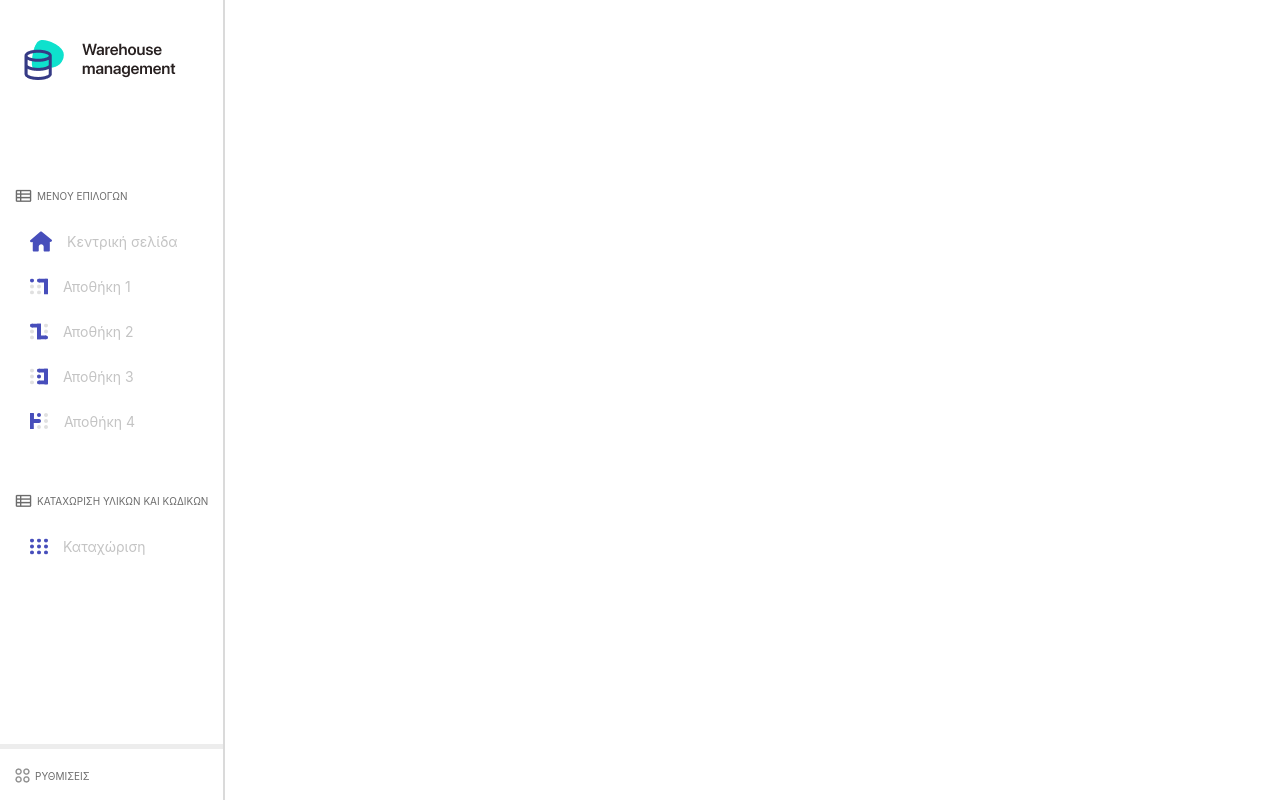
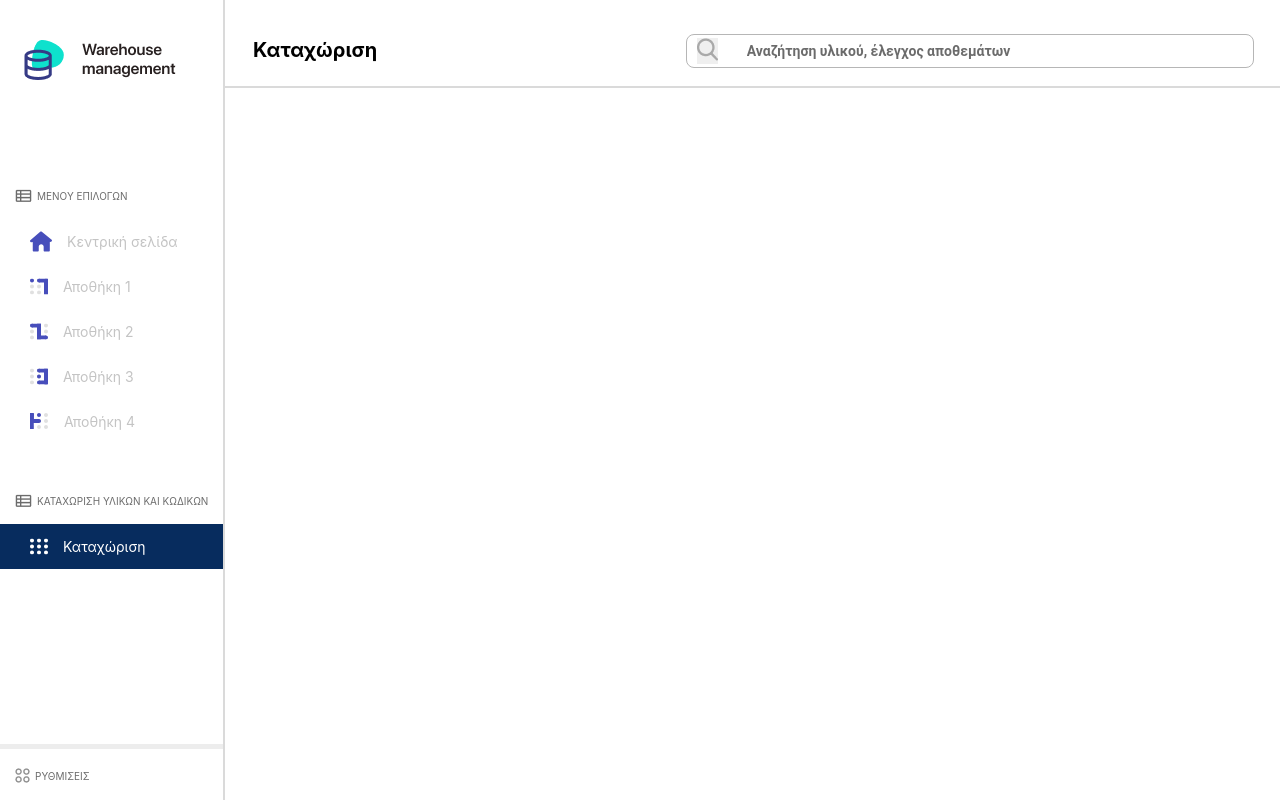
Before and after one commit to masaka222/quintessential, a React (Create React App) app: page /management/entry in a window 1280 px wide. Built offline with nearby package versions, Linux system fonts and the light colour scheme; a web font is replaced by a local one.

Commit message:
Sidebar scrolling

```diff
--- /dev/null
+++ b/src/EntryPage/EntryPage.js
@@ -0,0 +1,12 @@
+import React from 'react';
+import Header from '../Header/Header';
+
+function EntryPage() {
+  return (
+    <div className="EntryPage">
+      <Header title='Καταχώριση'/>
+    </div>
+  );
+}
+
+export default EntryPage;
--- a/src/ImageSection/ImageSection.css
+++ b/src/ImageSection/ImageSection.css
@@ -4,10 +4,6 @@
     background-position: center right;
     background-repeat: no-repeat;
     background-size: cover;
-}
-
-.ImageSection_image{
-    height: 100vh;
 }
 
 @media only screen and (max-width: 786px){
--- a/src/ImageSection/ImageSection.js
+++ b/src/ImageSection/ImageSection.js
@@ -1,11 +1,9 @@
 import React from 'react';
 import './ImageSection.css';
-import image from './Group2.png';
 
 function ImageSection() {
   return (
     <div className="ImageSection">
-      {/*<img alt="mainimage" className='ImageSection_image' src={image}/>*/}
     </div>
   );
 }
--- a/src/ManagementPage/ManagementPage.js
+++ b/src/ManagementPage/ManagementPage.js
@@ -7,6 +7,7 @@ import Warehouse1 from '../Warehouse1/Warehouse1';
 import Warehouse2 from '../Warehouse2/Warehouse2';
 import Warehouse3 from '../Warehouse3/Warehouse3';
 import Warehouse4 from '../Warehouse4/Warehouse4';
+import EntryPage from '../EntryPage/EntryPage';
 import { BrowserRouter, Route, Switch } from 'react-router-dom';
 
 function ManagementPage() {
@@ -20,6 +21,7 @@ function ManagementPage() {
                 <Route path='/management/warehouse2' component = {Warehouse2}/>
                 <Route path='/management/warehouse3' component = {Warehouse3}/>
                 <Route path='/management/warehouse4' component = {Warehouse4}/>
+                <Route path='/management/entry'      component = {EntryPage}/>
             </Switch>
         </BrowserRouter>
     </div>
--- a/src/Sidebar/Sidebar.css
+++ b/src/Sidebar/Sidebar.css
@@ -1,6 +1,6 @@
 .Sidebar{
     border-right: .2rem solid #DADADA;
-    position: relative;
+    overflow-y: scroll;
 }
 
 .Sidebar_menu,
@@ -8,16 +8,20 @@
     display: flex;
     align-items: center;
     justify-content: flex-start;
-    margin: 5rem 0 1.7rem 0;
+    padding: 5rem 0 1.7rem 0;
 }
 
 .Sidebar_settings{
     position: absolute;
     bottom: 0;
-    left: 0;
-    width: 100%;
+    width: 22.3rem;
     border-top: .5rem solid rgba(0, 0, 0, 0.07);
     padding-top: 1.9rem;
+    background-color: white;
+}
+
+#lastOption {
+    margin-bottom: 6rem;
 }
 
 .Sidebar_logo{
--- a/src/Sidebar/Sidebar.js
+++ b/src/Sidebar/Sidebar.js
@@ -61,8 +61,8 @@ function Sidebar() {
         <div className='menuText'>ΚΑΤΑΧΩΡΙΣΗ ΥΛΙΚΩΝ ΚΑΙ ΚΩΔΙΚΩΝ</div>
       </div>
 
-      <NavLink activeClassName = 'is-active' to='/insert'>
-        <figure className='shape'>
+      <NavLink activeClassName = 'is-active' to='/management/entry'>
+        <figure className='shape' id='lastOption'>
           <SVGIcon className='Sidebar_icon' name="dots" width={18} />
           <div className='Sidebar_text'> Καταχώριση </div>
         </figure>
```
